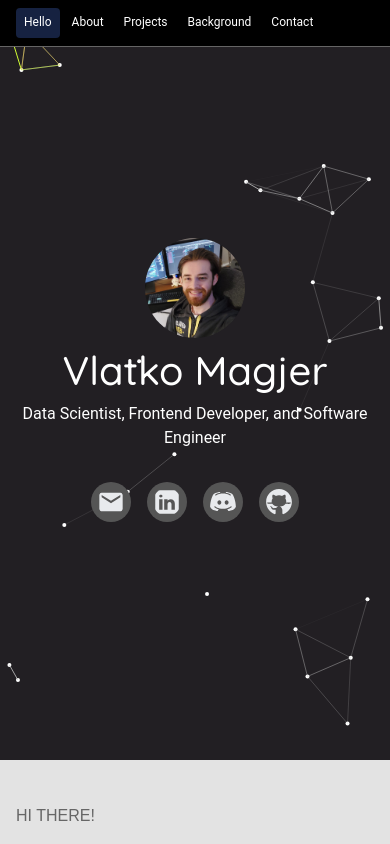
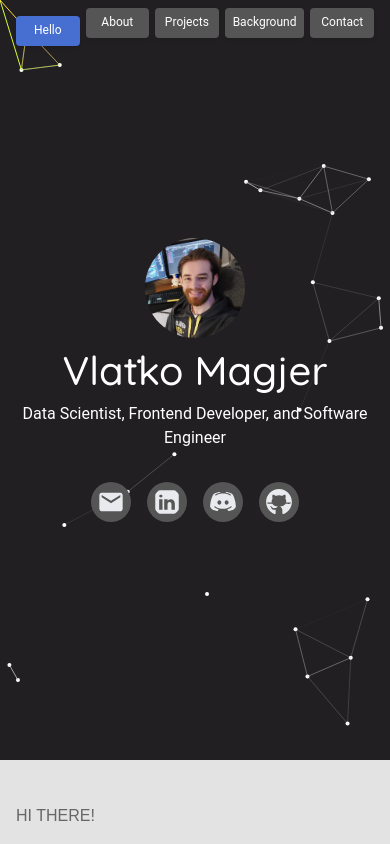
Before and after one commit to vmagjer/my-portfolio, a React (Vite) app: page / in a window 390 px wide. Shown: the top 844 px of the page. Built offline with nearby package versions, Linux system fonts and the light colour scheme.

Commit message:
make nav responsive and change its style

```diff
--- a/src/components/layout/Summary.tsx
+++ b/src/components/layout/Summary.tsx
@@ -19,15 +19,17 @@ export default function Summary({ items }: Props) {
   return (
     <Root>
       <Container>
+        <NavList>
           {items.map((item) => (
-          <SummaryItem
+            <NavItem
               key={`summary-item-${item.id}`}
               $active={activeSection === item.id}
               onClick={() => scrollToSection(item.id)}
             >
               <span>{item.title}</span>
-          </SummaryItem>
+            </NavItem>
           ))}
+        </NavList>
       </Container>
     </Root>
   )
@@ -39,35 +41,63 @@ const Root = styled.div`
   left: 0;
   right: 0;
   z-index: 1000;
+  /* background: rgb(0, 0, 0);
+  border-bottom: 1px solid #ffffff65; */
+
+  @media (min-width: 1100px) {
+    background: none;
+    border: none;
+    top: 50%;
+    left: unset;
+    right: 0;
+    transform: translateY(-50%);
+  }
+`
+
+const NavList = styled.div`
+  padding: 0.5rem 1rem;
+  gap: 6px;
 
   display: flex;
   flex-direction: row;
-  overflow-x: auto;
 
-  padding: 0.5rem 1rem;
-
-  background: rgb(0, 0, 0);
-  /* backdrop-filter:  saturate(1.5) brightness(1.5) blur(20px); */
-  border-bottom: 1px solid #ffffff65;
-
-  /* box-shadow: 0 0px 0px rgba(0, 0, 0, 0.1),
-    inset 0px -6px 2px -5px rgba(0, 0, 0, 0.5); */
+  @media (min-width: 1100px) {
+    flex-direction: column;
+    align-items: flex-end;
+  }
 `
 
-const SummaryItem = styled.button<{ $active: boolean }>`
+const NavItem = styled.button<{ $active: boolean }>`
   padding: 0.5rem;
-  margin-right: 0.25rem;
-
-  font-size: 0.75rem;
-  color: ${({ $active }) => ($active ? '#fff' : '#fff')};
-  background: ${({ $active }) => ($active ? '#476ed14f' : 'transparent')};
 
   border: none;
   border-radius: 4px;
+  box-shadow: 0 2px 4px rgba(0, 0, 0, 0.1);
+
+  ${({ $active }) =>
+    $active
+      ? 'color: #fff; background:#476ed1'
+      : 'color: #fff; background: #555'};
+
+  font-size: 0.75rem;
+  cursor: pointer;
 
   /* box-shadow: 0 0px 0px rgba(0, 0, 0, 0.1),
     inset 0px 8px 2px -8px rgba(255, 255, 255, 0.5),
     inset 0px -6px 2px -5px rgba(0, 0, 0, 0.5); */
 
-  cursor: pointer;
+  transition: all 0.2s ease-in-out;
+
+  ${({ $active }) =>
+    $active ? 'transform: translateY(8px);' : 'transform: translateY(0px);'}
+
+  flex:1;
+  @media (min-width: 1100px) {
+    text-align: right;
+
+    ${({ $active }) =>
+      $active ? 'transform: translateX(-8px);' : 'transform: translateX(0px);'}
+
+    padding: 0.5rem 2rem;
+  }
 `
```
Lines whose indentation alone changed are shown as unchanged.
